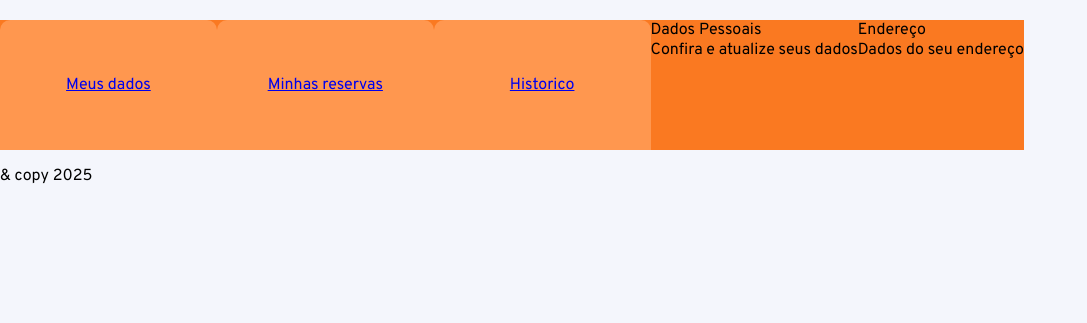
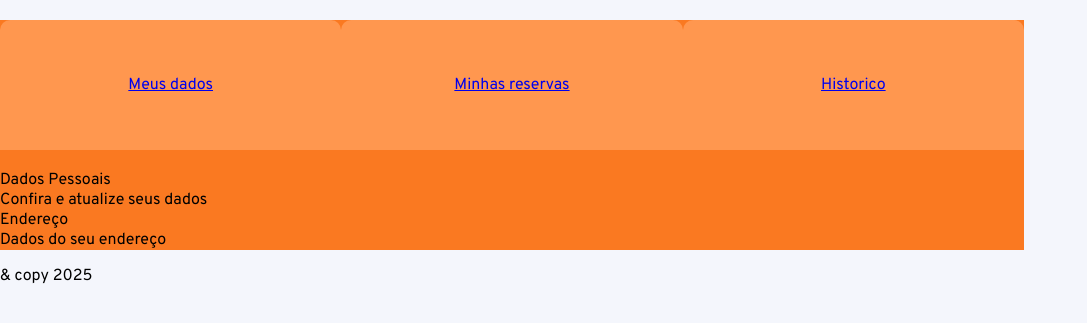
Before and after one commit to aloca-e-debreia/site, a Flask app: page /user/1 in a window 1280 px wide. Shown: the part 90-413 px from the top of the page, without its empty margins (0-1087 px from the left). Run offline with Flask 3, Linux system fonts and the light colour scheme; a user stored in the database is signed in; tables that the repository leaves empty hold one stand-in row (values such as "Sample post").

Commit message:
Modify user page

```diff
--- a/app/blueprints/main/templates/main/user.html
+++ b/app/blueprints/main/templates/main/user.html
@@ -4,11 +4,13 @@
 
 {% block content %}
     <div class="user">
-        <div class="box" id="Text-MyData"><a href="{{ url_for('main.UserData', UserData_chosen='1') }}">Meus dados</a></div>
-        <div class="box" id="Text-MyReservations"><a href="{{ url_for('main.UserData', UserData_chosen='2') }}">Minhas reservas</a></div>
-        <div class="box" id="Text-History"><a href="{{ url_for('main.UserData', UserData_chosen='3') }}">Historico</a></div>
-
+        <div class="boxes">
+            <div class="box" id="Text-MyData"><a href="{{ url_for('main.UserData', UserData_chosen='1') }}">Meus dados</a></div>
+            <div class="box" id="Text-MyReservations"><a href="{{ url_for('main.UserData', UserData_chosen='2') }}">Minhas reservas</a></div>
+            <div class="box" id="Text-History"><a href="{{ url_for('main.UserData', UserData_chosen='3') }}">Historico</a></div>
+        </div>
         {% if UserData_chosen == "1" %}
+        <div class="ContUser">
             <div class="PersonalData">
                 <div class="PersonalData-Text">
                     Dados Pessoais <br>
@@ -36,6 +38,7 @@
                     Ver resumo da reserva
                 </div>
             </div>
+        </div>
         {% endif %}
 
 
--- a/app/static/css/user.css
+++ b/app/static/css/user.css
@@ -1,12 +1,17 @@
 .user{
     width: 80%;
     display: flex;
-    justify-content: space-around;
+    flex-direction: column;
     padding: 0px;
     background-color: #fa7921;
 }
+.boxes{
+    display: flex;
+    justify-content: space-around;
+}
 
 .box {
+
     padding: 15px;
     border-radius: 10px 10px 0 0;
     cursor: pointer;
@@ -16,3 +21,14 @@
     background-color: #ff974f;
     flex: 1;
 }
+
+.ContUser{
+    display: flex;
+    flex-direction: column;
+    width: 100%;
+    margin-top: 20px;
+}
+
+.PersonalData{
+
+}
--- a/app/templates/base.html
+++ b/app/templates/base.html
@@ -29,7 +29,7 @@
                    <li><i class="ri-question-line"></i> AJUDA</li>
                     <div style="display: flex;">
                         <img src="https://images.icon-icons.com/3106/PNG/512/person_avatar_account_user_icon_191606.png" alt=""  width="35px" height="35px">
-                        <li class="login" id="entrar" style="margin-right: -20px;"><i class="ri-user-fill"></i><a href="{{ url_for('main.user') }}">{{ current_user.name }}</a>
+                        <li class="login" id="entrar" style="margin-right: -20px; text-transform: uppercase;"><i class="ri-user-fill"></i><a href="{{ url_for('main.user') }}">{{ current_user.name }}</a>
                     </div>
                 </ul>
             </div>
```
